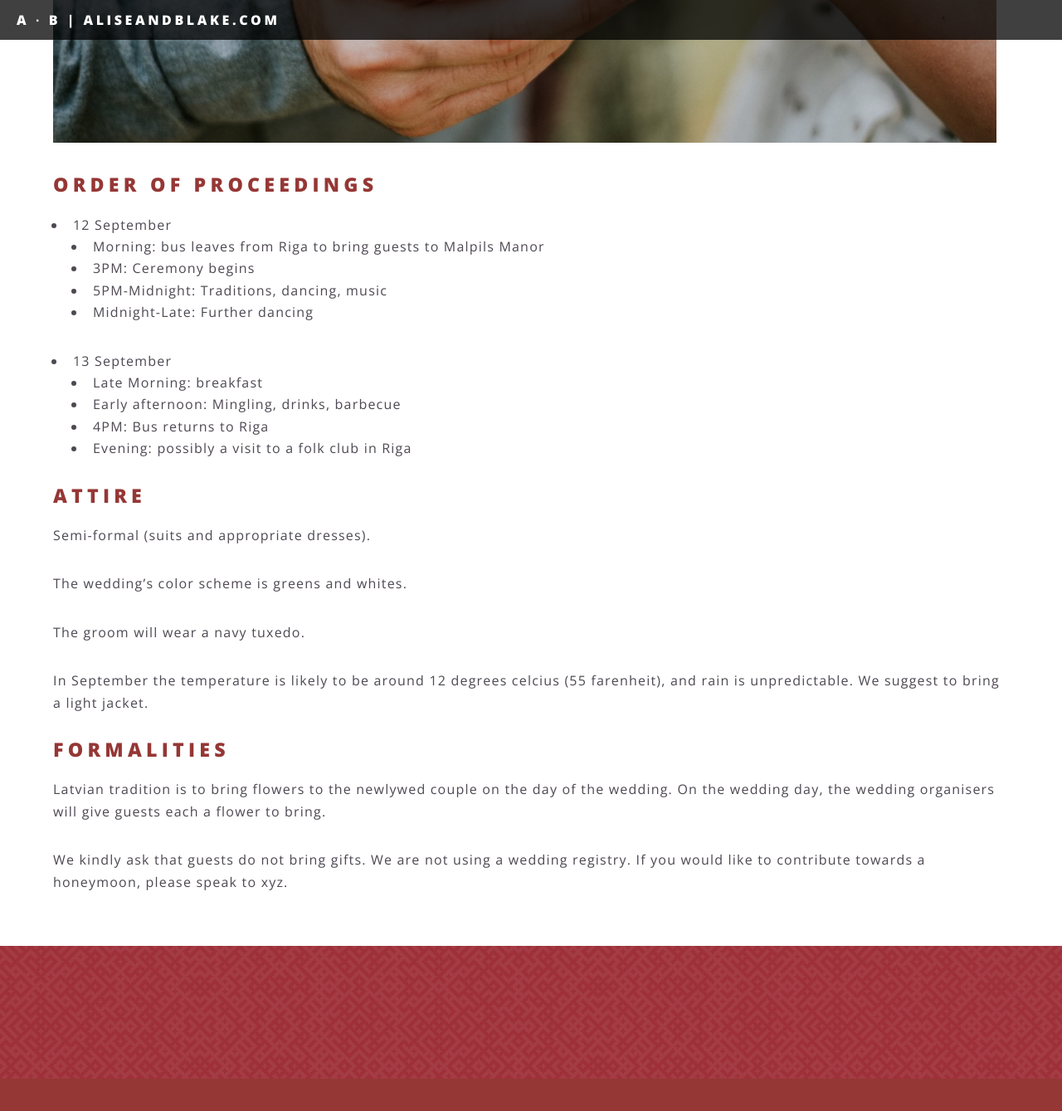
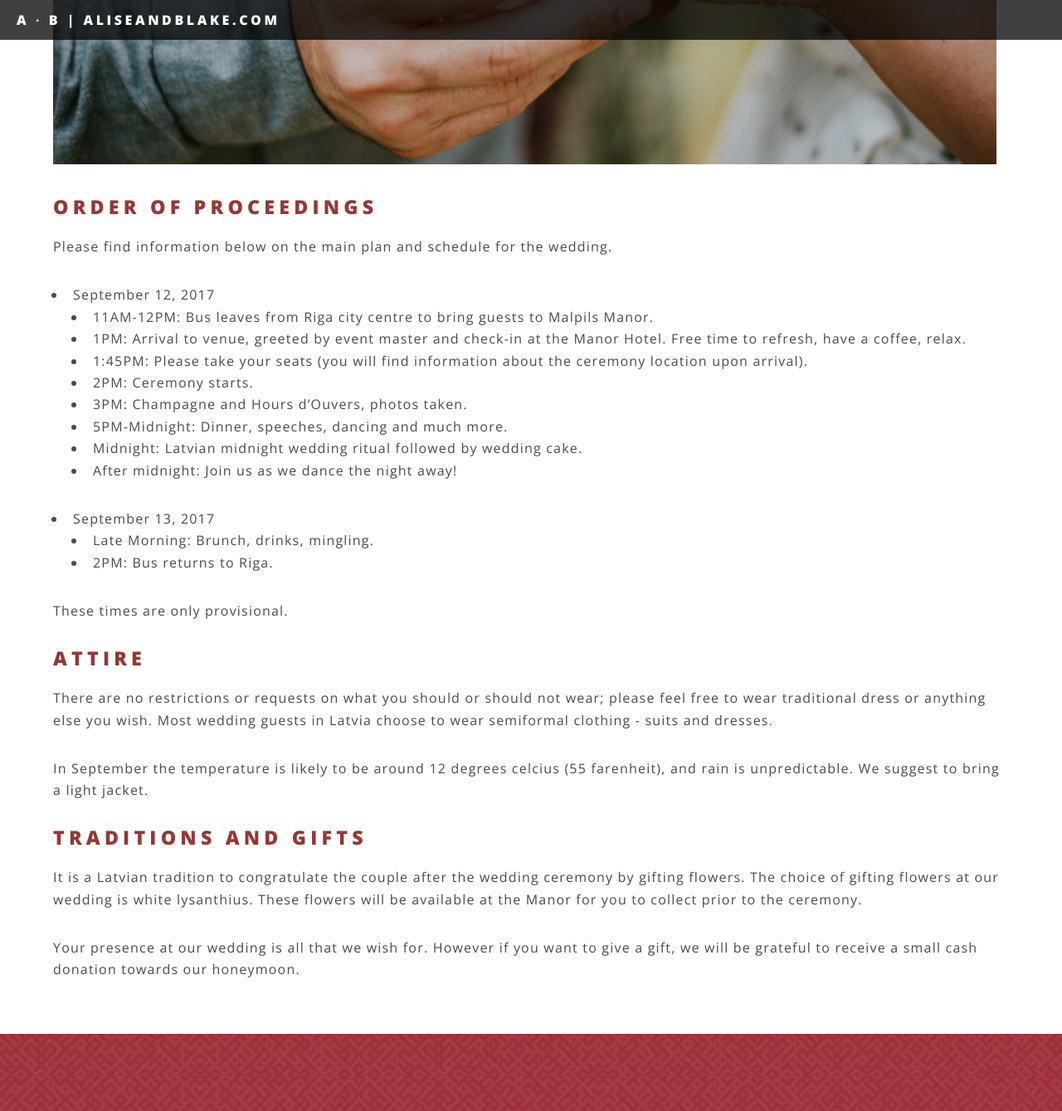
Before and after one commit to aliseandblake/aliseandblake.github.io, a Jekyll site: the page built from wedding-day.md, in a window 1280 px wide and 1400 px high, scrolled down 952 px. Shown: the top 1339 px of the window at 83% size. Built offline with Jekyll 4.4.1, drawn with Linux system fonts in a browser that asks for light colours; before the commit the page ends 2252 px from its top, so only the background shows below that; some of the changed text lies outside the part shown.

Commit message:
update wedding day descriptions

```diff
--- a/wedding-day.md
+++ b/wedding-day.md
@@ -4,43 +4,52 @@ title: Wedding Day
 permalink: /wedding-day
 ---
 
-Our wedding will take place in
+Our wedding ceremony and celebration throughout the night will take place in
 [Malpils Manor](http://malpilsmuiza.lv/en/wedding-celebration/), about an hour
-away from Riga, in the countryside.  This venue will be home to our wedding
-ceremony, reception, and accommodation for the night.
+away from Riga, in the countryside.  Accommodation and transportation to/from
+the venue will be provided, and we kindly ask you to include any requirements
+you may have in your RSVP.
 
 ![Forest](../images/lovestory-1.JPG)
 
+
 # Order of proceedings
 
-* 12 September
-    - Morning: bus leaves from Riga to bring guests to Malpils Manor
-    - 3PM: Ceremony begins
-    - 5PM-Midnight: Traditions, dancing, music
-    - Midnight-Late: Further dancing
-* 13 September
-    - Late Morning: breakfast
-    - Early afternoon: Mingling, drinks, barbecue
-    - 4PM: Bus returns to Riga
-    - Evening: possibly a visit to a folk club in Riga
+Please find information below on the main plan and schedule for the wedding.
+
+* September 12, 2017
+    - 11AM-12PM: Bus leaves from Riga city centre to bring guests to Malpils Manor.
+    - 1PM: Arrival to venue, greeted by event master and check-in at the Manor Hotel.  Free time to refresh, have a coffee, relax.
+    - 1:45PM: Please take your seats (you will find information about the ceremony location upon arrival).
+    - 2PM: Ceremony starts.
+    - 3PM: Champagne and Hours d'Ouvers, photos taken.
+    - 5PM-Midnight: Dinner, speeches, dancing and much more.
+    - Midnight: Latvian midnight wedding ritual followed by wedding cake.
+    - After midnight: Join us as we dance the night away!
+* September 13, 2017
+    - Late Morning: Brunch, drinks, mingling.
+    - 2PM: Bus returns to Riga.
+
+These times are only provisional.
+
 
 # Attire
 
-Semi-formal (suits and appropriate dresses).
-
-The wedding's color scheme is greens and whites.
-
-The groom will wear a navy tuxedo.
+There are no restrictions or requests on what you should or should not wear;
+please feel free to wear traditional dress or anything else you wish.  Most
+wedding guests in Latvia choose to wear semiformal clothing - suits and dresses.
 
 In September the temperature is likely to be around 12 degrees celcius (55
 farenheit), and rain is unpredictable.  We suggest to bring a light jacket.
 
-# Formalities
 
-Latvian tradition is to bring flowers to the newlywed couple on the day of the
-wedding.  On the wedding day, the wedding organisers will give guests each a
-flower to bring.
+# Traditions and Gifts
 
-We kindly ask that guests do not bring gifts.  We are not using a wedding
-registry.  If you would like to contribute towards a honeymoon, please speak to
-xyz.
+It is a Latvian tradition to congratulate the couple after the wedding ceremony
+by gifting flowers.  The choice of gifting flowers at our wedding is white
+lysanthius.  These flowers will be available at the Manor for you to collect
+prior to the ceremony.
+
+Your presence at our wedding is all that we wish for. However if you want to
+give a gift, we will be grateful to receive a small cash donation towards our
+honeymoon.
```
